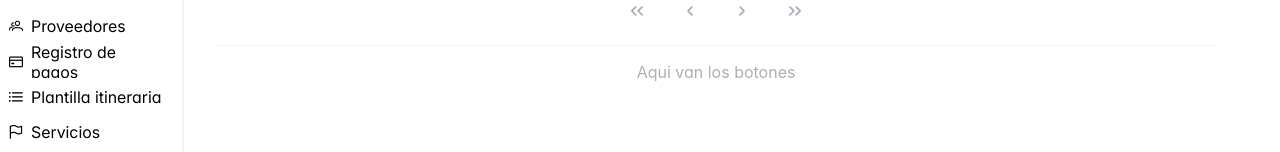
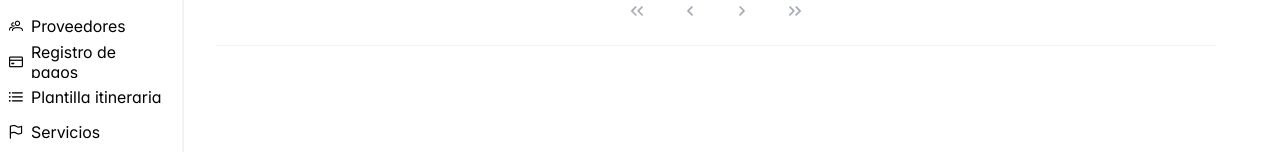
Before and after one commit to carmen-tunta/Proyecto-Majestic-Travel-Group, a React (Create React App) app in the folder frontend/: page /itinerario in a window 1280 px wide. Shown: the part 252-404 px from the top of the page. Built offline with nearby package versions, Linux system fonts and the light colour scheme; no server answers.

Commit message:
Arreglo estilo

```diff
--- a/frontend/src/sections/Itinerario/components/Itinerario.jsx
+++ b/frontend/src/sections/Itinerario/components/Itinerario.jsx
@@ -127,10 +127,6 @@ const Itinerario = () => {
                 )}
             </div>
 
-            <div className='itinerario-footer'>
-                Aqui van los botones
-            </div>
-
             {showModal && (
                 <ItineraryModal
                     visible={showModal}
```
